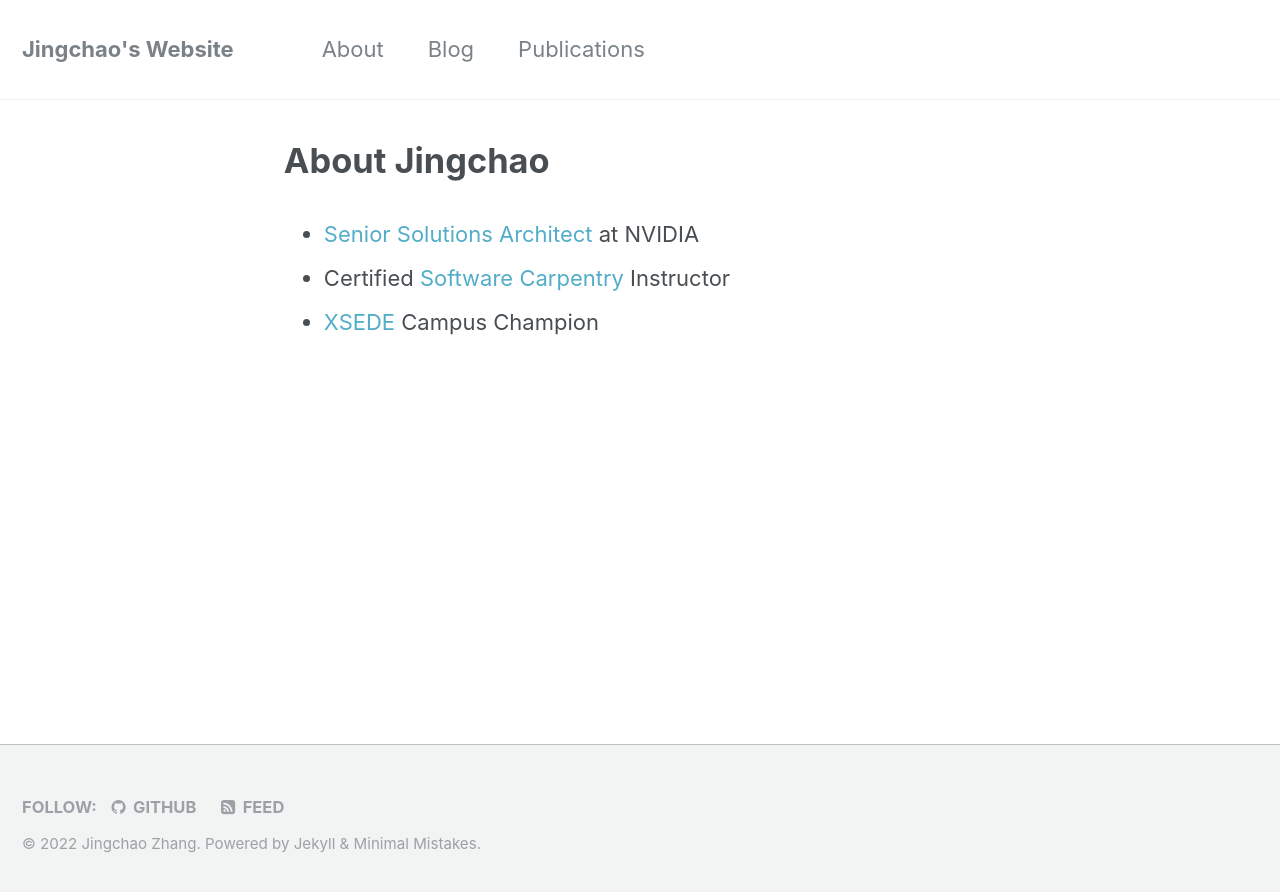
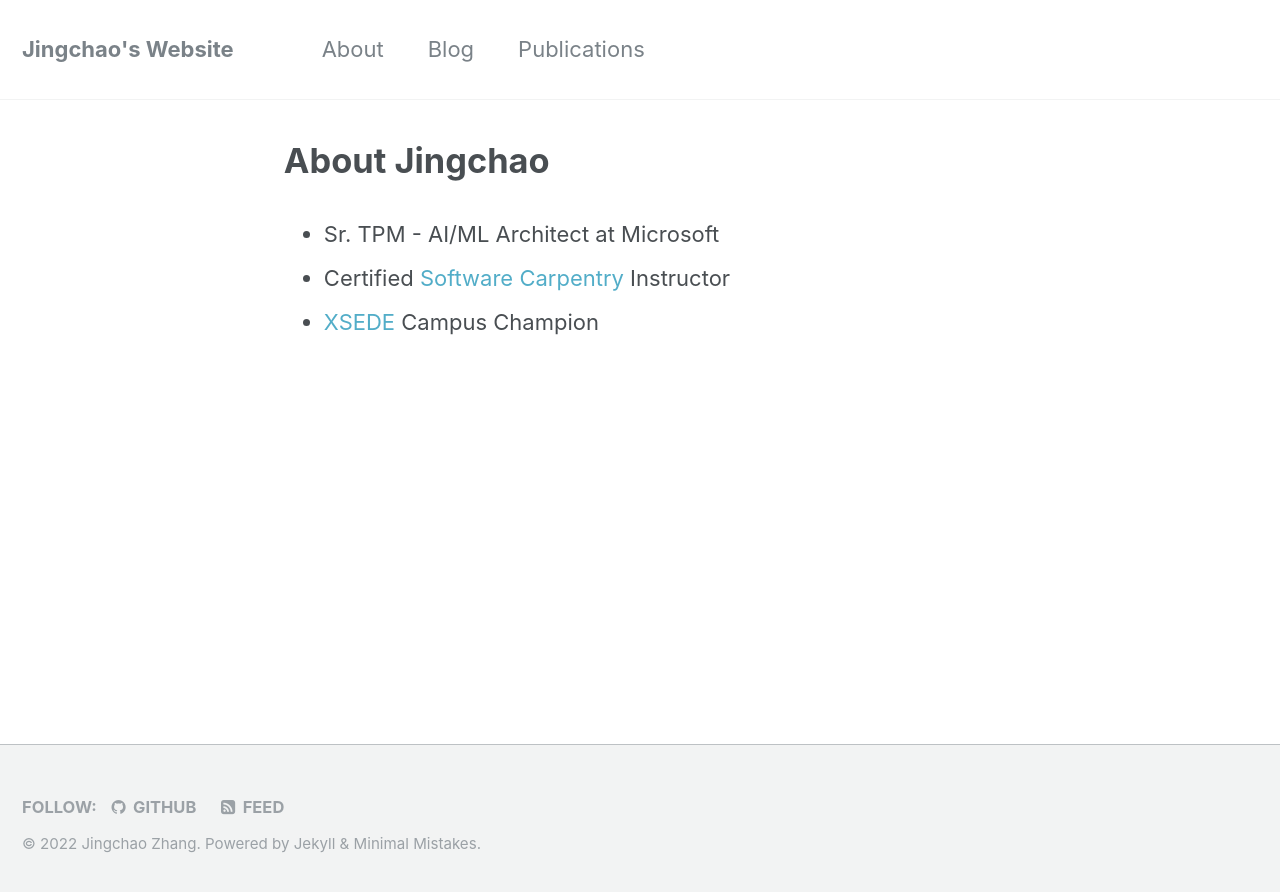
Before and after one commit to JingchaoZhang/JingchaoZhang.github.io, a Jekyll site: the page built from _pages/about.md, in a window 1280 px wide. Shown: the top 892 px of the page. Built offline with Jekyll 4.4.1, drawn with Linux system fonts in a browser that asks for light colours.

Commit message:
Update about.md

```diff
--- a/_pages/about.md
+++ b/_pages/about.md
@@ -5,6 +5,6 @@ permalink: /about/
 author_profile: false
 ---
 
-- [Senior Solutions Architect](https://developer.nvidia.com/blog/author/jingchaoz/) at NVIDIA
+- Sr. TPM - AI/ML Architect at Microsoft
 - Certified [Software Carpentry](http://software-carpentry.org/) Instructor
 - [XSEDE](https://www.xsede.org/) Campus Champion
```
